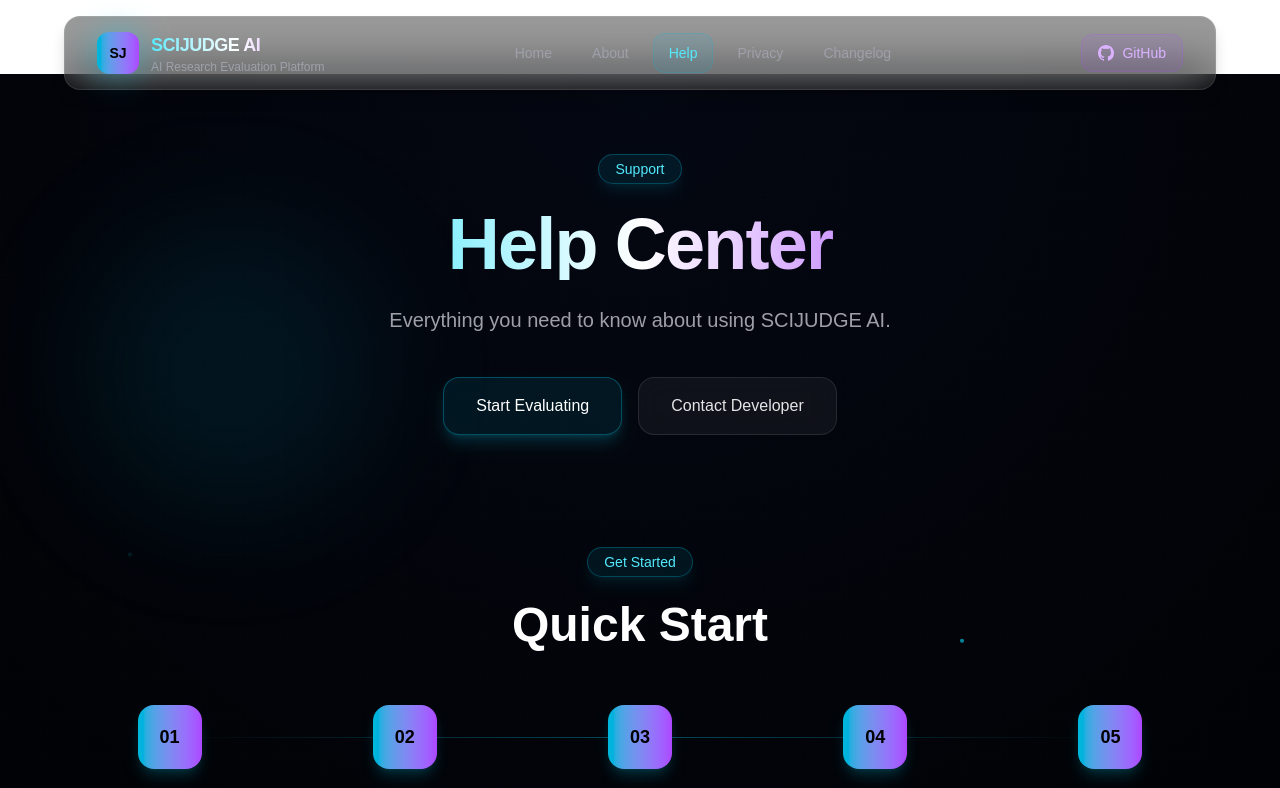
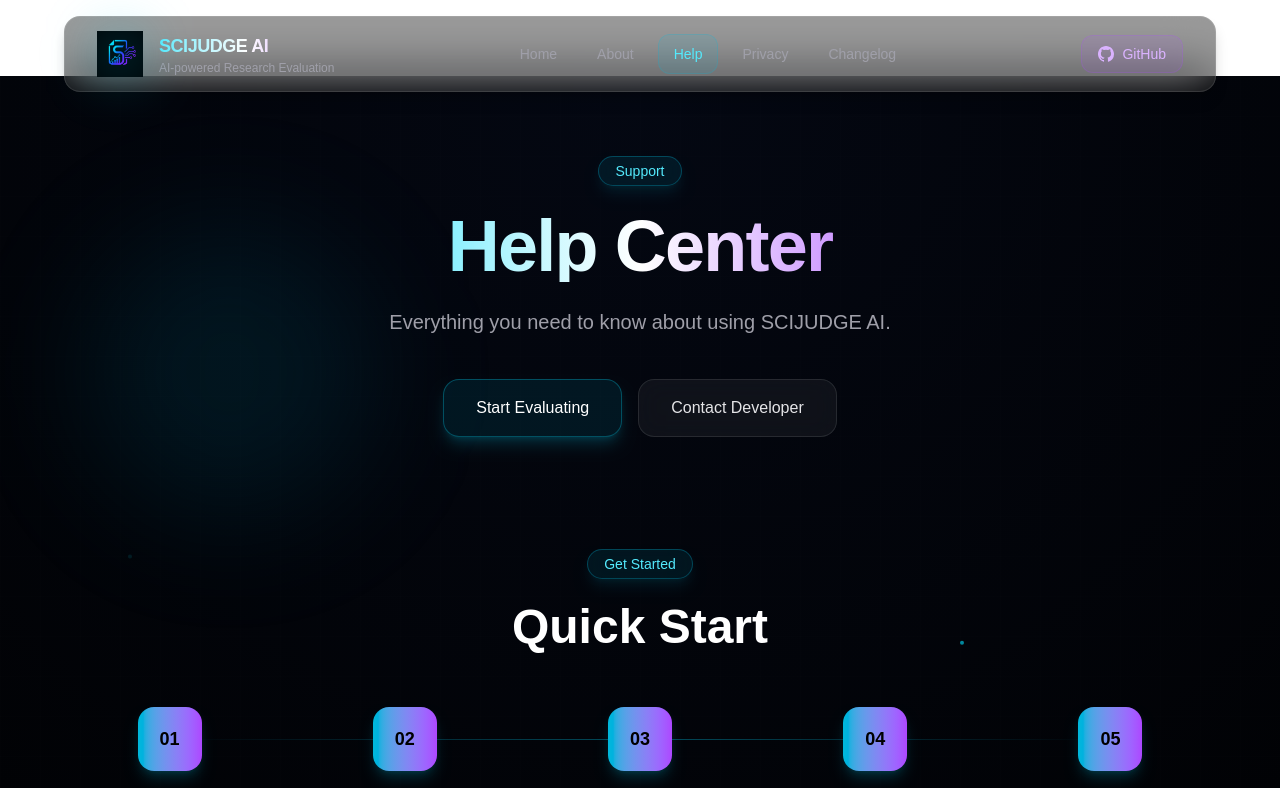
Before and after one commit to YassinAliElDeeb/SCIJUDGE-AI, a Next.js app in the folder frontend/: page /help in a window 1280 px wide. Shown: the top 788 px of the page. Built offline with nearby package versions, Linux system fonts and the light colour scheme.

Commit message:
Refresh SCIJUDGE AI logo and navbar branding

```diff
--- a/frontend/app/components/Navbar.tsx
+++ b/frontend/app/components/Navbar.tsx
@@ -1,6 +1,7 @@
 "use client";
 
 import Link from "next/link";
+import Image from "next/image";
 import { usePathname } from "next/navigation";
 import { useState, useEffect } from "react";
 import { motion, AnimatePresence } from "framer-motion";
@@ -60,20 +61,23 @@
         <div className="flex items-center justify-between px-5 sm:px-8 py-3.5">
 
           {/* Brand */}
-          <Link href="/" className="flex items-center gap-3 shrink-0">
+          <Link href="/" className="flex items-center gap-4 shrink-0">
 
             <motion.div
-              whileHover={{ rotate: -6, scale: 1.06 }}
+              whileHover={{ rotate: -5, scale: 1.05 }}
               transition={{ type: "spring", stiffness: 300, damping: 20 }}
-              className="relative w-[42px] h-[42px] shrink-0"
+              className="relative w-[46px] h-[46px] shrink-0"
             >
 
-              {/* Soft cyan glow behind the mark */}
-              <div className="absolute inset-0 rounded-xl bg-cyan-400/40 blur-lg" />
+              {/* Subtle cyan glow behind the logo */}
+              <div className="absolute inset-0 rounded-xl bg-cyan-400/25 blur-xl scale-110" />
 
-              <div className="relative w-[42px] h-[42px] rounded-xl bg-gradient-to-r from-cyan-500 to-purple-500 flex items-center justify-center text-sm font-black text-black">
-                SJ
-              </div>
+             <Image
+  src="/logo.png"
+  alt="Logo"
+  width={60}
+  height={60}
+/>
 
             </motion.div>
 
@@ -83,8 +87,8 @@
                 SCIJUDGE AI
               </span>
 
-              <span className="text-xs text-zinc-400">
-                AI Research Evaluation Platform
+              <span className="text-xs text-zinc-400 font-medium">
+                AI-powered Research Evaluation
               </span>
 
             </div>
--- a/frontend/app/help/page.tsx
+++ b/frontend/app/help/page.tsx
@@ -6,7 +6,7 @@
 
 const GITHUB_URL = "https://github.com/YassinAliElDeeb/SCIJUDGE-AI";
 const LINKEDIN_URL = "https://www.linkedin.com/in/yassinali30/";
-const EMAIL = "yassin.ali.official@gmail.com"; // update with the real contact email
+const EMAIL = "yassin.ali.official@gmail.com";
 
 const quickStartSteps = [
   {
```
Also changed, not shown: frontend/public/logo.png.
